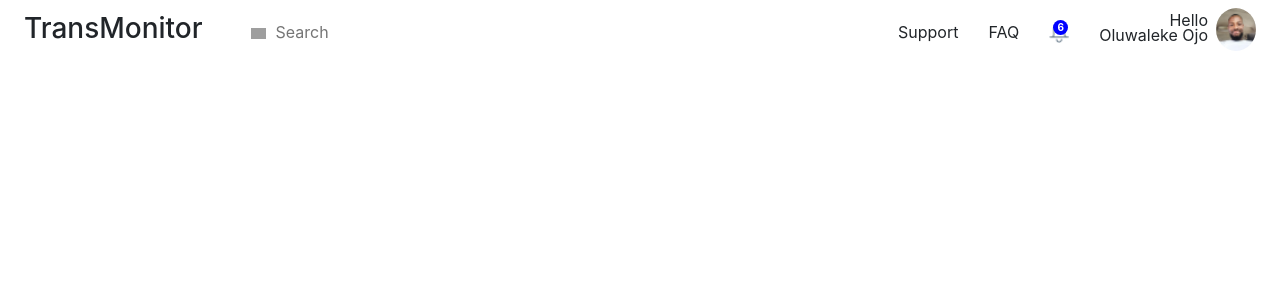
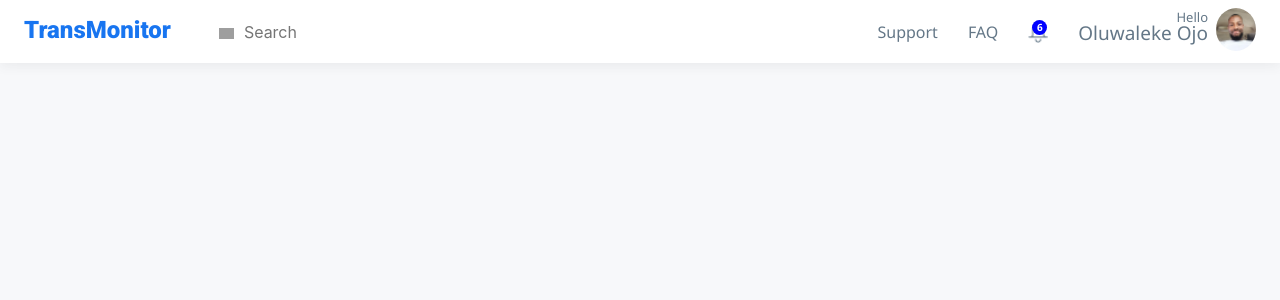
Before and after one commit to wisdomosara/mint, a React (Create React App) app: page / in a window 1280 px wide. Shown: the top 300 px of the page. Built offline with nearby package versions, Linux system fonts and the light colour scheme; grey boxes are pictures that could not be loaded.

Commit message:
added the font for the header

```diff
--- a/src/App.css
+++ b/src/App.css
@@ -1,16 +1,42 @@
+@import url('https://fonts.googleapis.com/css2?family=Roboto:ital,wght@0,100;0,400;0,700;0,900;1,900&display=swap');
 
-
+body{
+  background: #F7F8FA;
+}
+.header{
+  background: #FFFFFF;
+  box-shadow: 0px 4px 10px rgba(79, 79, 79, 0.07);
+}
+.header-left h3{
+  color:#1875F0;
+  font-family: Roboto;
+  font-style: normal;
+  font-weight: 900;
+  font-size: 24px;
+}
 .header-right ul li{
   float: left;
   list-style-type: none;
-  margin-left:30px
+  margin-left:30px;
+  color: #647787;
+}
+ul{
+  padding: 0;
+  margin: 0
+}
+.header-right{
+  font-family: Segoe UI;
 }
 .round-img{
   border-radius: 50%
 }
-.name{
+.small-name{
+  font-size: 13px;
+}
+.big-name{
   margin-top: -25px;
-  width: auto
+  width: auto;
+  font-size: 19px
 }
 .notification{
   position: relative;
--- a/src/components/Header.jsx
+++ b/src/components/Header.jsx
@@ -24,8 +24,8 @@ export default class Header extends Component {
                             <li>
                                 <div className="d-flex align-items-start">
                                     <div className="mr-2 pt-2">
-                                        <p className="text-right">Hello</p>
-                                        <p className="text-right name"> Oluwaleke Ojo</p>
+                                        <p className="text-right small-name">Hello</p>
+                                        <p className="text-right big-name"> Oluwaleke Ojo</p>
                                     </div>
                                     <img src="images/IMG-20180413-WA0005.png" className="round-img mt-2" width="40px" height="43px"></img>
                                 </div>
```
